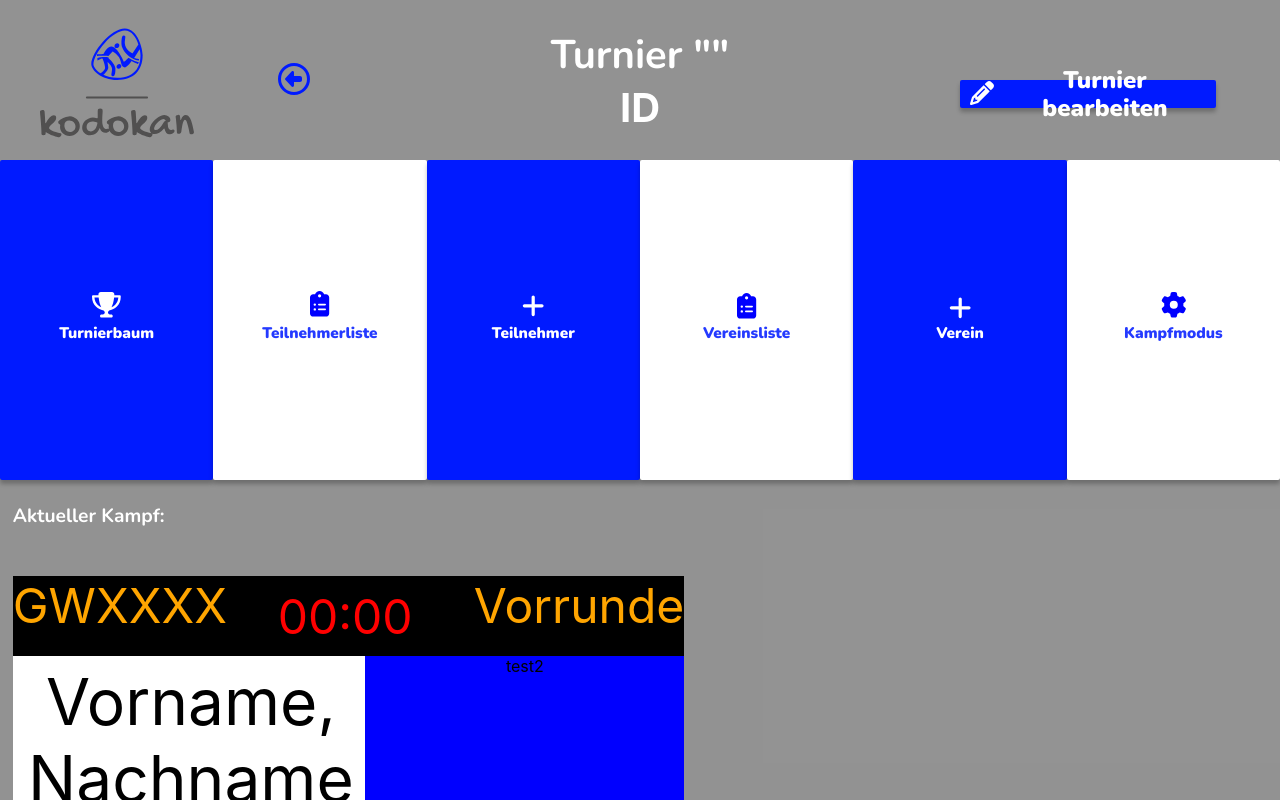
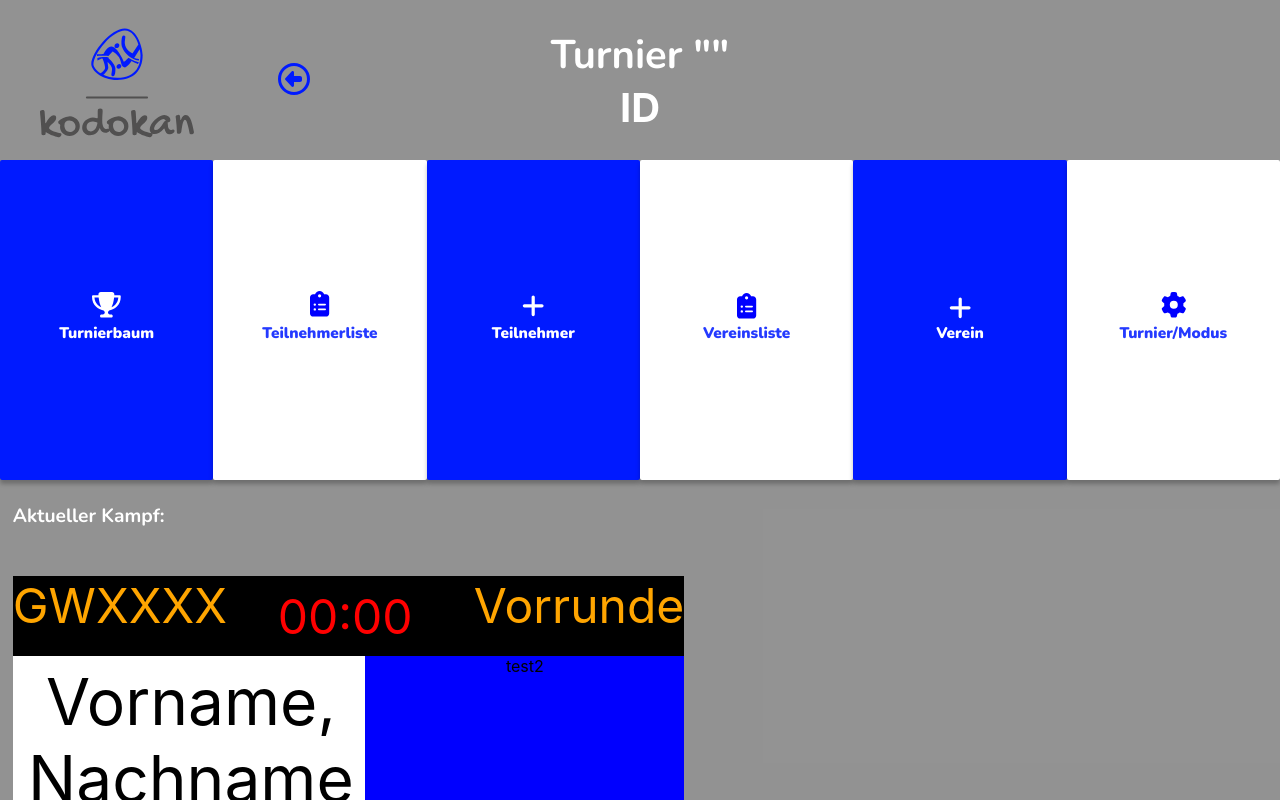
Before and after one commit to Rindersteak/JudoKampfFront, a React (Create React App) app: page /tournament-details/1 in a window 1280 px wide. Shown: the top 800 px of the page. Built offline with nearby package versions, Linux system fonts and the light colour scheme; no server answers.

Commit message:
Tournament Details Fix

```diff
--- a/src/Pages/Tournament/TournamentDetails/TournamentDetails.tsx
+++ b/src/Pages/Tournament/TournamentDetails/TournamentDetails.tsx
@@ -68,13 +68,14 @@ const TournamentDetails: React.FC<TournamentDetailsProps> = ({ onOpenFighterList
       {/* Container für die Karten */}
 
 
-
+      {/* Turnier Bearbeiten Button auskommentiert
       <button className='editTorunamentButton'>
         <div>
           <FontAwesomeIcon icon={faPencil} />
         </div>
         Turnier bearbeiten
       </button>
+  */}
 
       <div className="cards-container">
         <CardOne tournamentId={tournamentId || ''} />
@@ -197,7 +198,7 @@ const CardSix = ({ tournamentId, onOpenClubManager }: { tournamentId: string, on
         <div className="card-icon-blue">
           <FontAwesomeIcon icon={faGear} />
         </div>
-        <div className="card-text-blue">Kampfmodus</div>
+        <div className="card-text-blue">Turnier/Modus</div>
       </div>
     </div>
   );
```
